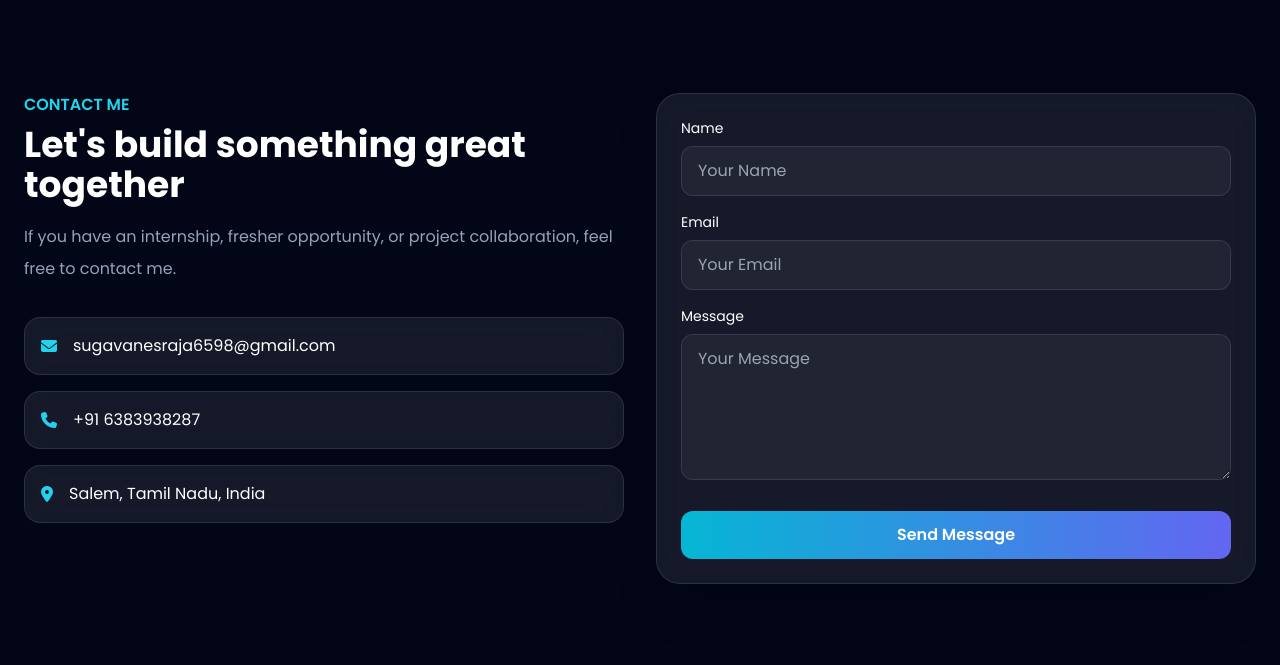
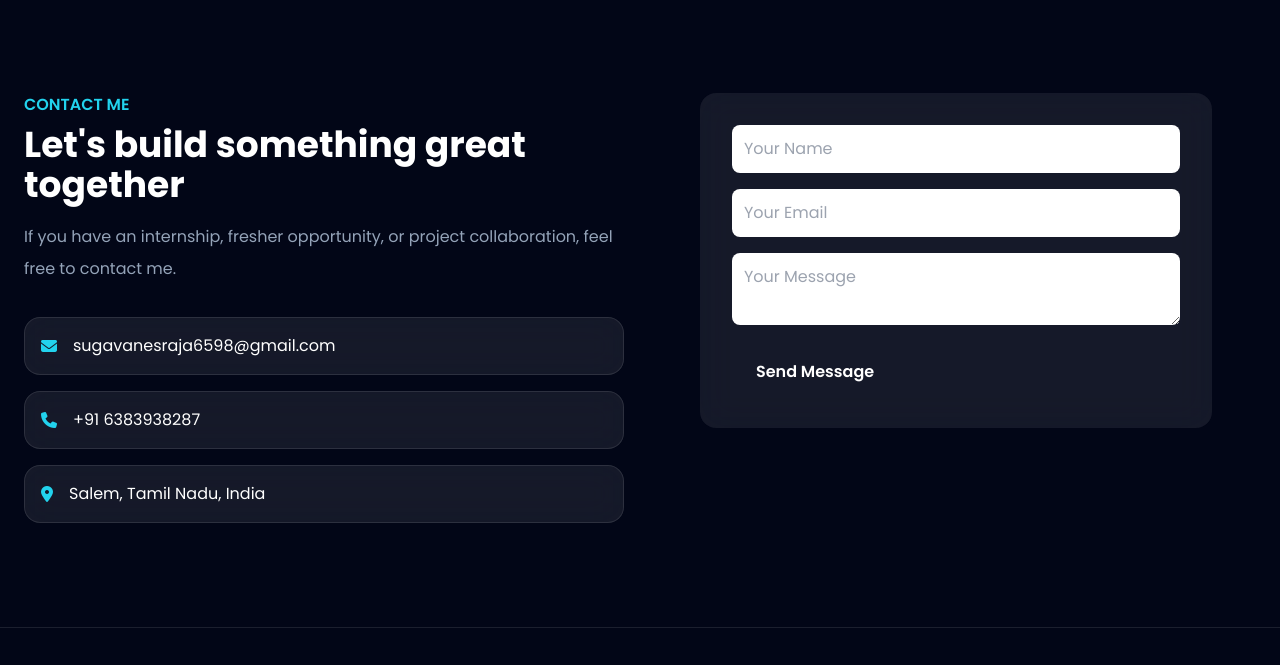
Before and after one commit to Sugavaneswaran17/sugavanes-portfolio-IT, a plain HTML site: page index.html in a window 1280 px wide. Shown: the part 2980-3645 px from the top of the page. Drawn offline with nearby package versions, Linux system fonts and the light colour scheme.

```diff
--- a/index.html
+++ b/index.html
@@ -277,28 +277,13 @@
         </div>
       </div>
 
-      <form action="https://api.web3forms.com/submit" method="POST" class="glass border border-white/10 rounded-3xl p-6 shadow-2xl">
-        <input type="hidden" name="access_key" value="PASTE_NEW_KEY_HERE">
-
-        <div class="mb-4">
-          <label class="block text-sm mb-2">Name</label>
-          <input type="text" name="name" required placeholder="Your Name" class="w-full rounded-xl bg-white/5 border border-white/10 px-4 py-3 outline-none focus:border-cyan-400">
-        </div>
-
-        <div class="mb-4">
-          <label class="block text-sm mb-2">Email</label>
-          <input type="email" name="email" required placeholder="Your Email" class="w-full rounded-xl bg-white/5 border border-white/10 px-4 py-3 outline-none focus:border-cyan-400">
-        </div>
-
-        <div class="mb-6">
-          <label class="block text-sm mb-2">Message</label>
-          <textarea name="message" rows="5" required placeholder="Your Message" class="w-full rounded-xl bg-white/5 border border-white/10 px-4 py-3 outline-none focus:border-cyan-400"></textarea>
-        </div>
-
-        <button type="submit" class="w-full py-3 rounded-xl bg-gradient-to-r from-cyan-500 to-indigo-500 font-semibold hover:scale-[1.02] transition">
-          Send Message
-        </button>
-      </form>
+     <form action="https://api.web3forms.com/submit" method="POST" class="max-w-lg mx-auto glass rounded-2xl p-8">
+      <input type="hidden" name="access_key" value="b1a0fc4d-94eb-4507-952d-31ebb68cb48f">
+      <input type="text" name="name" placeholder="Your Name" required class="w-full mb-4 p-3 rounded-lg text-gray-900">
+      <input type="email" name="email" placeholder="Your Email" required class="w-full mb-4 p-3 rounded-lg text-gray-900">
+      <textarea name="message" placeholder="Your Message" required class="w-full mb-4 p-3 rounded-lg text-gray-900"></textarea>
+      <button type="submit" class="btn px-6 py-3 rounded-full font-semibold">Send Message</button>
+    </form>
     </div>
   </section>
 
```
